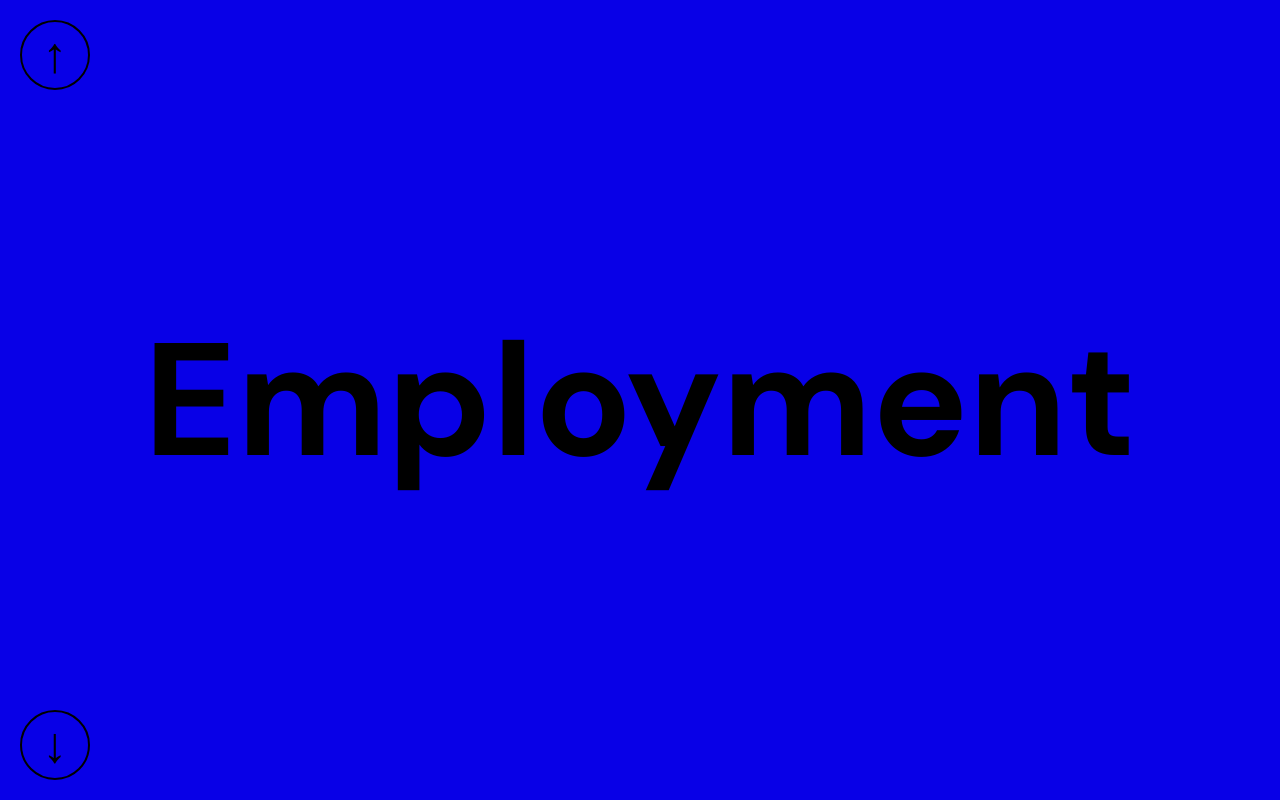
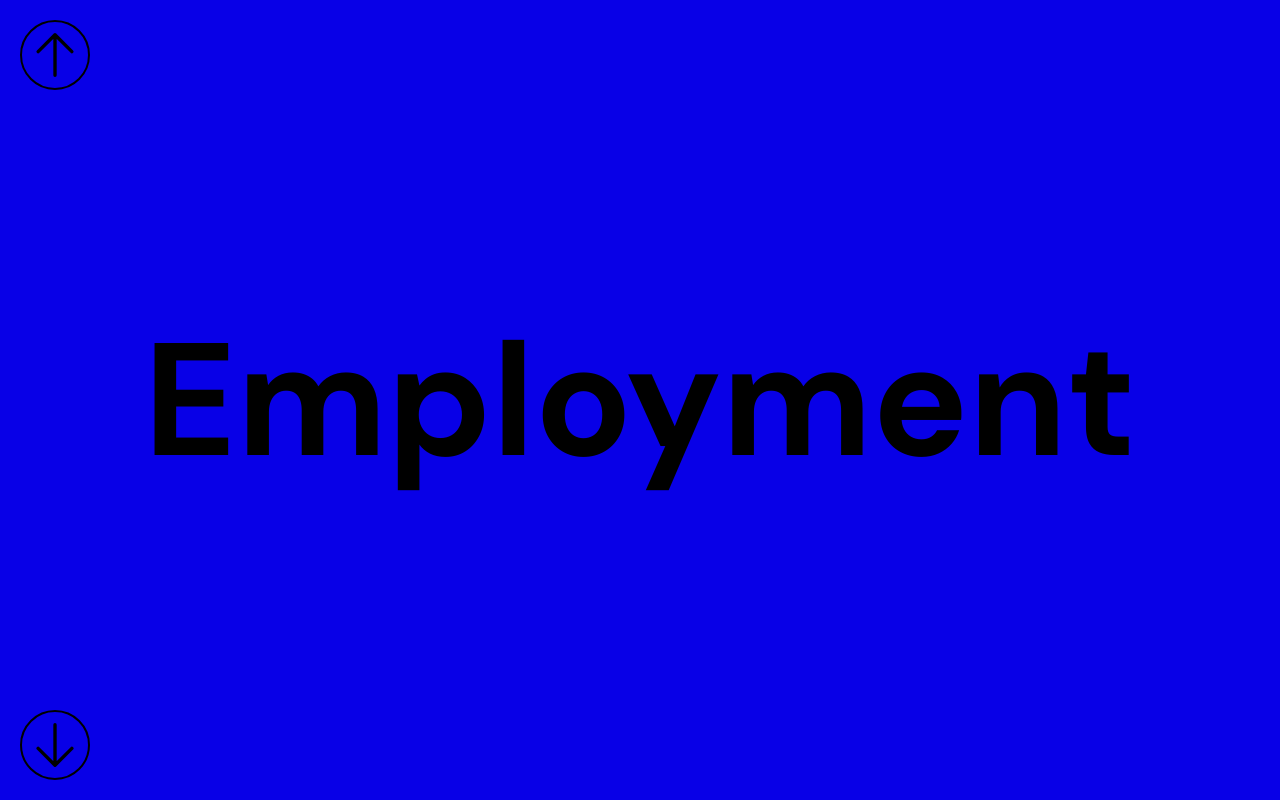
Before and after one commit to rdininno/robert-dininno-dot-com, a React (Create React App) app: page / in a window 1280 px wide. Both pictures are taken after a click on the button "Employment". Built offline with nearby package versions, Linux system fonts and the light colour scheme.

Commit message:
use heroicons for arrows button

```diff
--- a/src/components/ArrowButton.js
+++ b/src/components/ArrowButton.js
@@ -1,10 +1,31 @@
+import {
+  ArrowUpIcon,
+  ArrowRightIcon,
+  ArrowDownIcon,
+  ArrowLeftIcon,
+} from "@heroicons/react/24/outline";
+
 export default function ArrowButton({ direction = "right", onClick }) {
+  const iconProps = { className: "h-6 w-6", "aria-hidden": "true" };
+
+  const renderIcon = () => {
+    switch (direction) {
+      case "up":
+        return <ArrowUpIcon {...iconProps} />;
+      case "right":
+        return <ArrowRightIcon {...iconProps} />;
+      case "down":
+        return <ArrowDownIcon {...iconProps} />;
+      case "left":
+        return <ArrowLeftIcon {...iconProps} />;
+      default:
+        return null; // or a default icon
+    }
+  };
+
   return (
     <button className={`arrowButton ${direction}`} onClick={onClick}>
-      {direction === "up" && "↑"}
-      {direction === "right" && "→"}
-      {direction === "down" && "↓"}
-      {direction === "left" && "←"}
+      {renderIcon()}
     </button>
   );
 }
```
